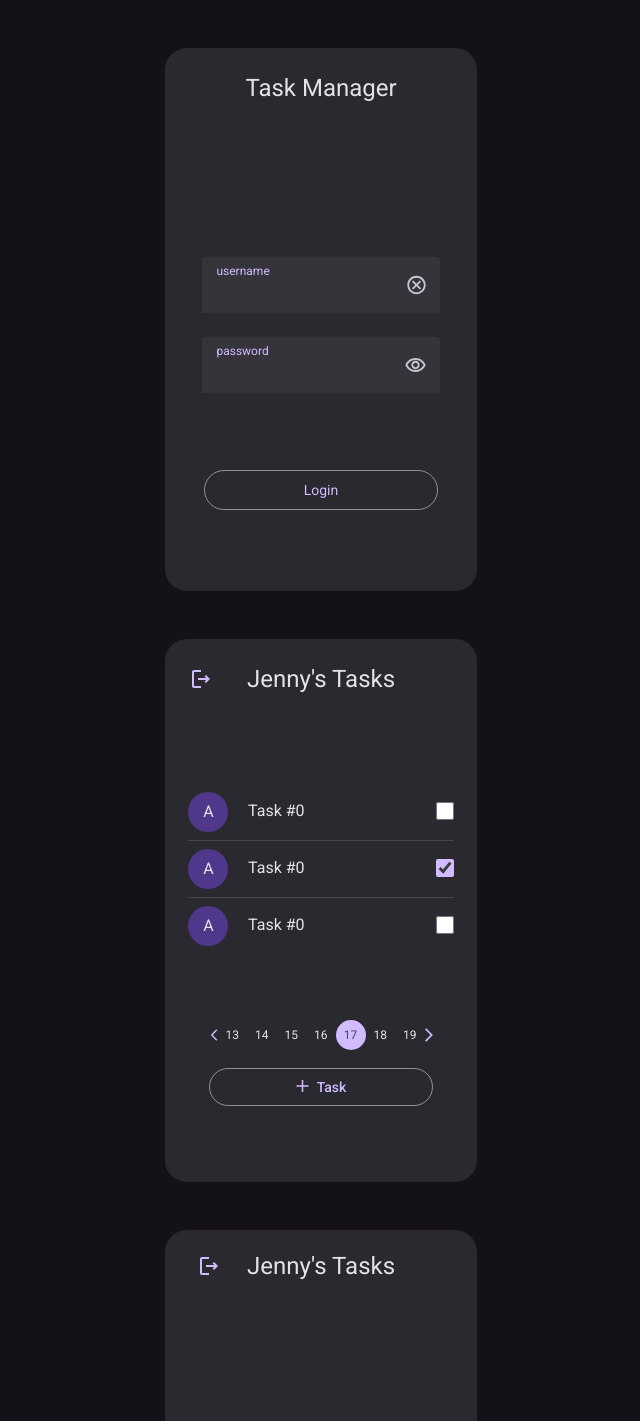
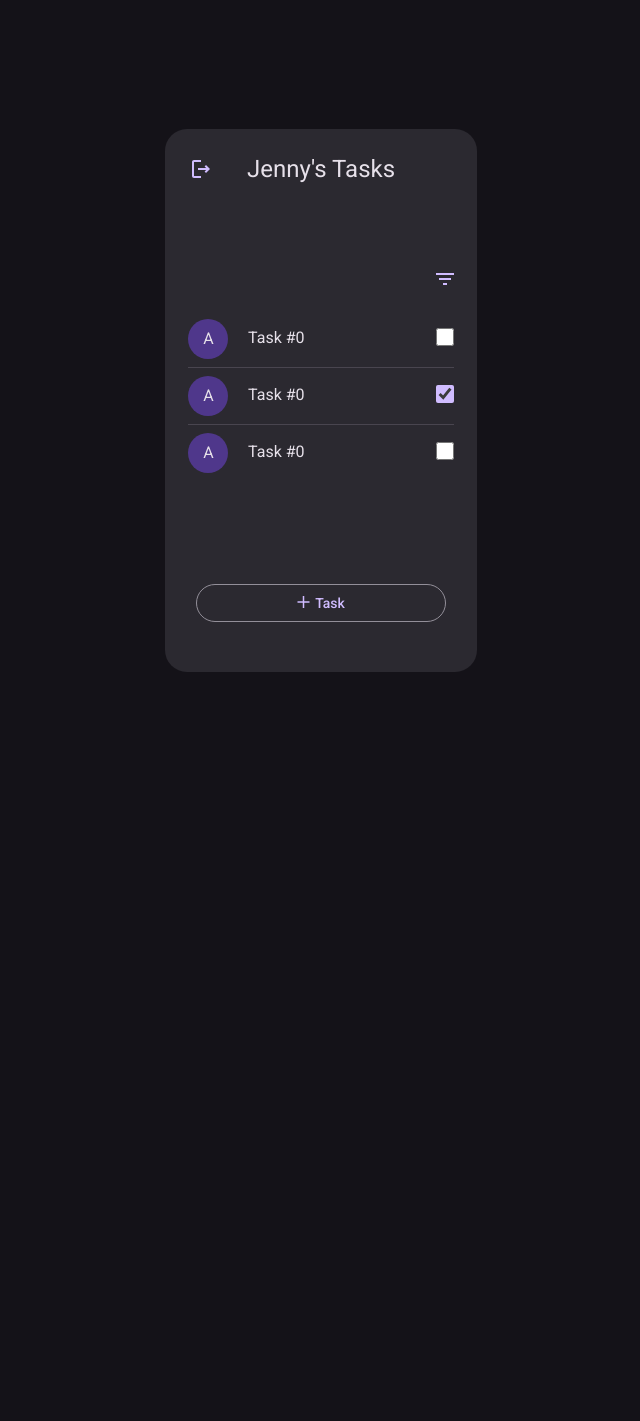
Before and after one commit to AsemBq/task_management, a React (Vite) app: page / in a window 1280 px wide. Shown: the top 1421 px of the page, without its empty margins (319-959 px from the left). After the commit the page ends 800 px from the top, so only its background shows below. Built offline with nearby package versions, Linux system fonts and the light colour scheme.

Commit message:
Reloved a conflix in wrapper.jsx

```diff
--- a/package.json
+++ b/package.json
@@ -11,7 +11,8 @@
   },
   "dependencies": {
     "react": "^18.3.1",
-    "react-dom": "^18.3.1"
+    "react-dom": "^18.3.1",
+    "react-router-dom": "^6.26.0"
   },
   "devDependencies": {
     "@types/react": "^18.3.3",
--- a/src/App.jsx
+++ b/src/App.jsx
@@ -1,11 +1,14 @@
 import './assets/css/App.css';
 import Wrapper from './Wrapper/Wrapper.jsx';
+import {BrowserRouter} from "react-router-dom";
 // import TaskList1 from './TaskList1.jsx'
 
 function App() {
   return (
     <>
-      <Wrapper />
+        <BrowserRouter>
+            <Wrapper />
+        </BrowserRouter>
     </>
   );
 }
--- a/src/LogOut/LogOut.jsx
+++ b/src/LogOut/LogOut.jsx
@@ -1,7 +1,9 @@
 import LogOut from './logout.svg';
 import './LogOut.css'
+import {NavLink} from "react-router-dom";
 export default function LogOutIcon(width, height) {
     return (
+        <NavLink to={'login'}>
             <img
                 className="logout-icon"
                 src={LogOut}
@@ -9,5 +11,6 @@ export default function LogOutIcon(width, height) {
                 width={width}
                 height={height}
             ></img>
+        </NavLink>
     );
 }
--- a/src/Wrapper/Wrapper.css
+++ b/src/Wrapper/Wrapper.css
@@ -1,11 +1,20 @@
-.wrapper {
+/*.wrapper {*/
+/*  width: 100%;*/
+/*  background-color: #141218;*/
+/*  display: grid;*/
+/*  grid-template-columns: 500px;*/
+/*  grid-template-rows: repeat(6, auto);*/
+/*  justify-content: center;*/
+/*  gap: 3rem;*/
+/*}*/
+
+body,html{
   width: 100%;
+  height: 100%;
+  display: flex;
+  align-items: center;
+  justify-content: center;
   background-color: #141218;
-  display: grid;
-  grid-template-columns: 500px;
-  grid-template-rows: repeat(6, auto);
-  justify-content: center;
-  gap: 3rem;
 }
 
 .wrapper__item {
--- a/src/Wrapper/Wrapper.jsx
+++ b/src/Wrapper/Wrapper.jsx
@@ -7,16 +7,41 @@ import Login from '../Login/Login.jsx';
 
 import './Wrapper.css';
 import EditTask from '../EditTask/EditTask.jsx';
+import { Route, Routes } from 'react-router-dom';
+import Tasks from '../Tasks/Tasks.jsx';
 
 export default function Wrapper() {
   return (
     <div className="wrapper">
-      <Login className="wrapper__item login_page" />
-      <TaskList1 className="wrapper__item TaskList1" />
-      <EmptyTaskList className="wrapper__item EmptyTaskList" />
-      <EditTask className="wrapper__item edit_task" />
-      <CreateTask className="wrapper__item create_task" />
-      <TaskList2 className="wrapper__item TasksList" />
+      <Routes>
+        <Route
+          path="/list"
+          element={<TaskList1 className="wrapper__item TaskList1" />}
+        />
+        <Route
+          path="/create"
+          element={<CreateTask className="wrapper__item create_task" />}
+        />
+        <Route
+          path="/login"
+          element={<Login className="wrapper__item login_page" />}
+        />
+        <Route
+          path="/edit"
+          element={<EditTask className="wrapper__item edit_task" />}
+        />
+        <Route
+          path="*"
+          element={<TaskList2 className="wrapper__item TasksList" />}
+        />
+      </Routes>
+      {/*<Login className="wrapper__item login_page" />*/}
+      {/*<TaskList1 className="wrapper__item TaskList1" />*/}
+      {/*<EmptyTaskList className="wrapper__item EmptyTaskList" />*/}
+      {/*/!* <WrapperItem className="wrapper__item edit_task" /> *!/*/}
+      {/*<EditTask className="wrapper__item edit_task" />*/}
+      {/*<CreateTask className="wrapper__item create_task" />*/}
+      {/*<TaskList2 className="wrapper__item TasksList" />*/}
     </div>
   );
 }
```
Also changed, not shown: 1 other file (tests, documents, lock files or other folders). Lines whose indentation alone changed are shown as unchanged.
